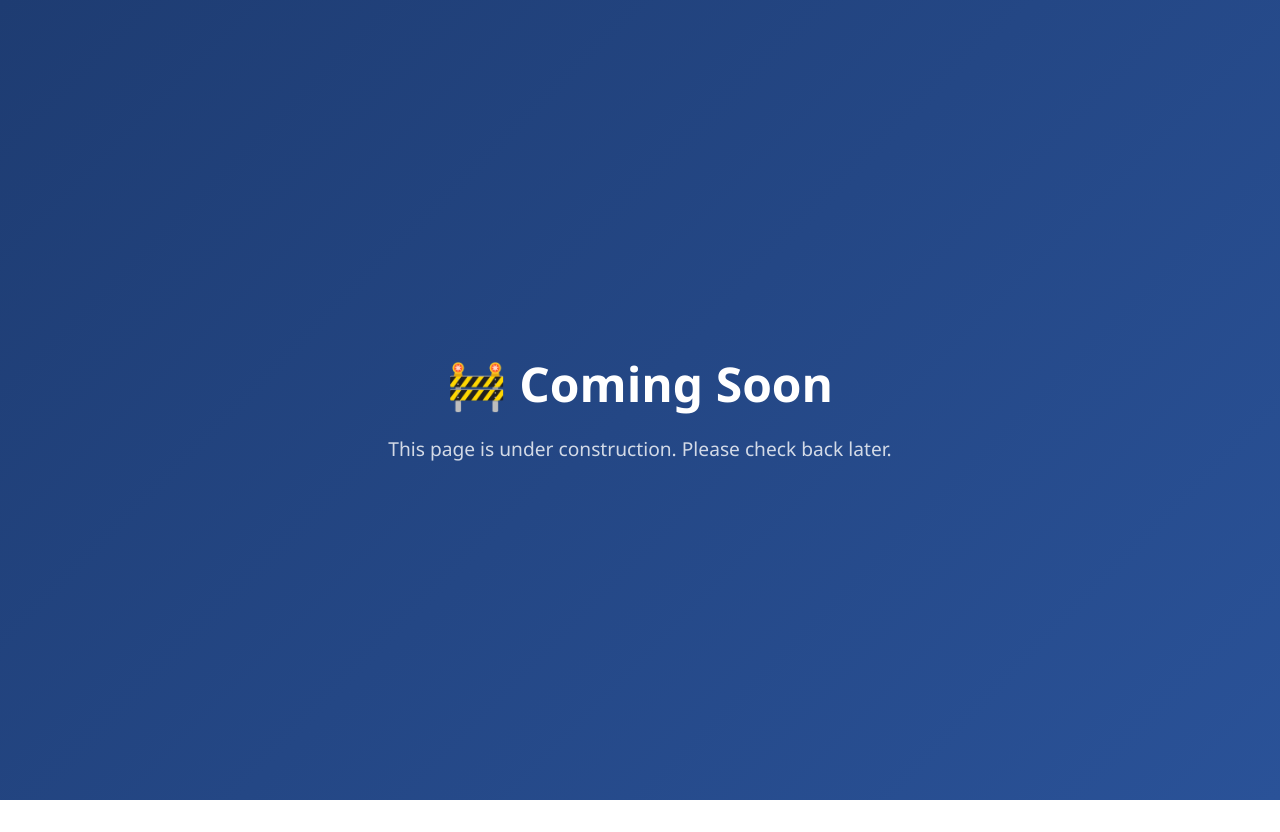
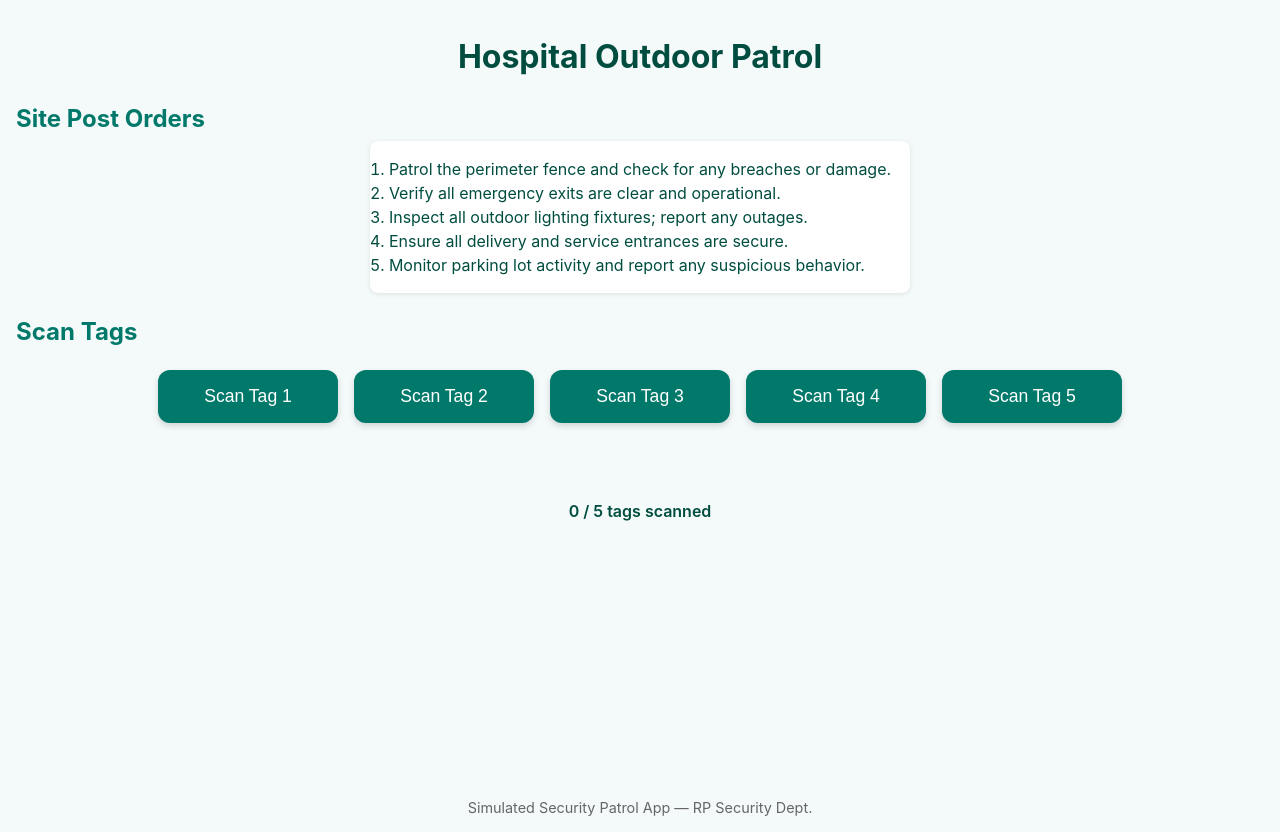
Before and after one commit to ww969696/vss, a plain HTML site: page index.html in a window 1280 px wide. Before the commit the page ends 800 px from the top, so only its background shows below. Drawn offline with Linux system fonts and the light colour scheme.

Commit message:
Update index.html

```diff
--- a/index.html
+++ b/index.html
@@ -2,41 +2,154 @@
 <html lang="en">
 <head>
   <meta charset="UTF-8" />
-  <meta name="viewport" content="width=device-width, initial-scale=1.0" />
-  <title>Coming Soon</title>
+  <meta name="viewport" content="width=device-width, initial-scale=1" />
+  <title>Hospital Outdoor Patrol</title>
   <style>
     body {
+      font-family: -apple-system, BlinkMacSystemFont, "Segoe UI", Roboto, Oxygen,
+        Ubuntu, Cantarell, "Open Sans", "Helvetica Neue", sans-serif;
       margin: 0;
-      padding: 0;
-      font-family: 'Segoe UI', sans-serif;
-      background: linear-gradient(135deg, #1e3c72, #2a5298);
-      color: #fff;
+      padding: 1rem;
+      background: #f4f9f9;
+      color: #004d40;
       display: flex;
+      flex-direction: column;
+      min-height: 100vh;
+    }
+    h1 {
+      text-align: center;
+      margin-bottom: 0.2rem;
+    }
+    h2 {
+      margin-top: 1.5rem;
+      margin-bottom: 0.5rem;
+      color: #00796b;
+    }
+    ol {
+      background: white;
+      padding: 1rem 1.2rem;
+      border-radius: 8px;
+      box-shadow: 0 1px 4px rgba(0,0,0,0.1);
+      max-width: 600px;
+      margin: 0 auto;
+      line-height: 1.5;
+    }
+    .tags {
+      display: flex;
+      flex-wrap: wrap;
       justify-content: center;
-      align-items: center;
-      height: 100vh;
+      gap: 1rem;
+      margin-top: 1rem;
+    }
+    .tag-button {
+      background: #00796b;
+      color: white;
+      border: none;
+      border-radius: 12px;
+      padding: 1rem 1.5rem;
+      font-size: 1.1rem;
+      cursor: pointer;
+      flex: 1 1 120px;
+      max-width: 180px;
+      box-shadow: 0 3px 6px rgba(0,0,0,0.15);
+      transition: background 0.3s ease;
+      user-select: none;
+    }
+    .tag-button:active {
+      background: #004d40;
+    }
+    .tag-button.scanned {
+      background: #4caf50;
+      cursor: default;
+      text-decoration: line-through;
+      box-shadow: none;
+    }
+    .progress-container {
+      max-width: 600px;
+      margin: 2rem auto 1rem;
+      background: #ddd;
+      border-radius: 12px;
+      overflow: hidden;
+      height: 22px;
+      box-shadow: inset 0 1px 3px rgba(0,0,0,0.2);
+    }
+    .progress-bar {
+      background: #4caf50;
+      height: 100%;
+      width: 0%;
+      transition: width 0.4s ease;
+    }
+    .progress-text {
       text-align: center;
+      font-weight: 600;
+      color: #004d40;
+      margin-top: 0.5rem;
     }
-
-    .container {
-      max-width: 600px;
-    }
-
-    h1 {
-      font-size: 3rem;
-      margin-bottom: 0.5rem;
-    }
-
-    p {
-      font-size: 1.2rem;
-      opacity: 0.8;
+    footer {
+      margin-top: auto;
+      text-align: center;
+      font-size: 0.9rem;
+      color: #666;
+      padding: 1rem 0 0;
     }
   </style>
 </head>
 <body>
-  <div class="container">
-    <h1>🚧 Coming Soon</h1>
-    <p>This page is under construction. Please check back later.</p>
+  <h1>Hospital Outdoor Patrol</h1>
+
+  <h2>Site Post Orders</h2>
+  <ol>
+    <li>Patrol the perimeter fence and check for any breaches or damage.</li>
+    <li>Verify all emergency exits are clear and operational.</li>
+    <li>Inspect all outdoor lighting fixtures; report any outages.</li>
+    <li>Ensure all delivery and service entrances are secure.</li>
+    <li>Monitor parking lot activity and report any suspicious behavior.</li>
+  </ol>
+
+  <h2>Scan Tags</h2>
+  <div class="tags" id="tagsContainer">
+    <button class="tag-button" data-tag="1">Scan Tag 1</button>
+    <button class="tag-button" data-tag="2">Scan Tag 2</button>
+    <button class="tag-button" data-tag="3">Scan Tag 3</button>
+    <button class="tag-button" data-tag="4">Scan Tag 4</button>
+    <button class="tag-button" data-tag="5">Scan Tag 5</button>
   </div>
+
+  <div class="progress-container" aria-label="Patrol progress">
+    <div class="progress-bar" id="progressBar"></div>
+  </div>
+  <div class="progress-text" id="progressText">0 / 5 tags scanned</div>
+
+  <footer>
+    Simulated Security Patrol App &mdash; RP Security Dept.
+  </footer>
+
+  <script>
+    const tags = document.querySelectorAll('.tag-button');
+    const progressBar = document.getElementById('progressBar');
+    const progressText = document.getElementById('progressText');
+    let scannedCount = 0;
+    const totalTags = tags.length;
+
+    tags.forEach(tag => {
+      tag.addEventListener('click', () => {
+        if (!tag.classList.contains('scanned')) {
+          tag.classList.add('scanned');
+          scannedCount++;
+          updateProgress();
+        }
+      });
+    });
+
+    function updateProgress() {
+      const percent = (scannedCount / totalTags) * 100;
+      progressBar.style.width = percent + '%';
+      progressText.textContent = `${scannedCount} / ${totalTags} tags scanned`;
+
+      if(scannedCount === totalTags){
+        alert('Patrol Complete! All tags scanned.');
+      }
+    }
+  </script>
 </body>
 </html>
```
